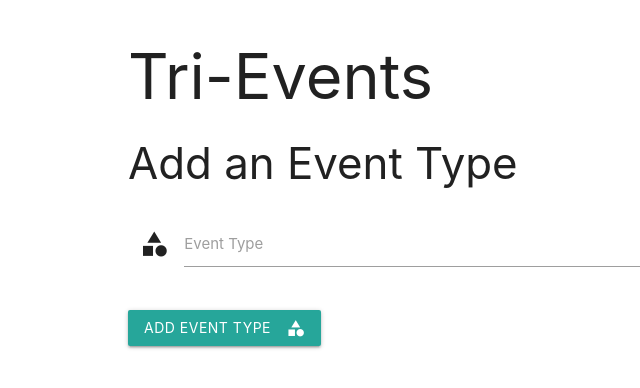
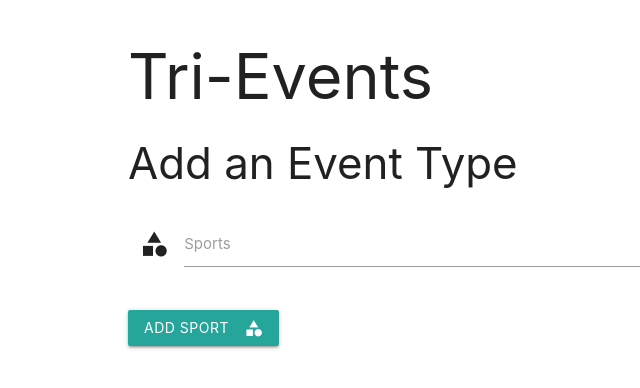
Before and after one commit to woodfordtim/milestone3, a Flask app: page /new_sport in a window 1280 px wide. Shown: the top 388 px of the page, without its empty margins (64-704 px from the left). Run offline with Flask 2, Linux system fonts and the light colour scheme; some libraries are stand-ins or nearby versions.

Commit message:
fix for getting sports categories to load

```diff
--- a/templates/add_sport.html
+++ b/templates/add_sport.html
@@ -3,17 +3,17 @@
 <h3>Add an Event Type</h3>
 
 <div class="row">
-	<form action="{{ url_for('insert_event_type')}} "method="POST" class="col s12">
+	<form action="{{ url_for('insert_sport')}} "method="POST" class="col s12">
 		<div class="row">
 			<div class="input-field col s12">
 				<i class="material-icons prefix">category</i>
-				<input id="event_type" name="event_type" type="text" class="validate">
-				<label for="event_type">Event Type</label>
+				<input id="sport_name" name="sport_name" type="text" class="validate">
+				<label for="sport_name">Sports</label>
 			</div>
 		</div>
         <div class="row">
-        <a href="{{url_for('new_event_type')}}" class="btn waves-effect waves-light">
-                <i class="material-icons right">category</i>Add Event Type</a>
+        <a href="{{url_for('new_sport')}}" class="btn waves-effect waves-light">
+                <i class="material-icons right">category</i>Add Sport</a>
         </div>
 	</form>
 </div>
--- a/tri.py
+++ b/tri.py
@@ -19,7 +19,7 @@ mongo = PyMongo(app)
 @app.route('/find_events')
 def find_events():
     return render_template("events.html",
-                            events=mongo.db.events.find())
+    events=mongo.db.events.find())
 
 
 # function for form to add events
@@ -41,8 +41,9 @@ def create_event():
 @app.route('/edit_event/<event_id>')
 def edit_event(event_id):
     the_event = mongo.db.events.find_one({"_id": ObjectId(event_id)})
-    all_event_type = mongo.db.sports.find()
-    return render_template('edit_event.html', event=the_event, event_type=all_event_type)
+    all_sports = mongo.db.sports.find()
+    return render_template('edit_event.html', event=the_event, sports=all_sports)
+
 
 # function to send edited data back to MongoDB and update database
 @app.route('/update_event/<event_id>', methods=['POST'])
@@ -75,26 +76,27 @@ def delete_event(event_id):
 @app.route('/find_sports')
 def find_sports():
     return render_template('sports.html',
-                            sports=mongo.db.sports.find()) #sports refers to for collection
+    sports=mongo.db.sports.find()) #sports refers to for collection
 
 # function take the user to editable page (a form)
 @app.route('/edit_sport/<sports_id>') #'url for' points towards the name of a function, not the name of the route
 def edit_sport(sports_id): # sports_id as a parameter to search for document in db to feed edit into form
     return render_template('edit_sport.html',
-                            sports=mongo.db.sports.find_one( #should there be an s in eventtypes... or not?
-                            {'_id': ObjectId(sports_id)}))
+    sports=mongo.db.sports.find_one( #should there be an s in eventtypes... or not?
+    {'_id': ObjectId(sports_id)}))
 
 
 # update is used to carry out the update to the database
 @app.route('/update_sport/<sports_id>', methods=['POST'])
 def update_sport(sports_id):
-    mongo.db.sports.update({'id': ObjectId(sports_id)},
-        {'sports': request.form.get('sports')})
+    mongo.db.sports.update(
+        {'id': ObjectId(sports_id)},
+        {'sport_name': request.form.get('sport_name')})
     return redirect(url_for('find_sports'))
 
 
 @app.route('/delete_sport/<sports_id>')
-def delete_sport(sport_id):
+def delete_sport(sports_id):
     mongo.db.event_type.remove({'_id': ObjectId(sports_id)})
     return redirect(url_for('find_sports'))
 
```
Also changed, not shown: templates/edit_event.html (+6 -6 lines), templates/edit_sport.html (+5 -5 lines), templates/sports.html (+5 -4 lines).
